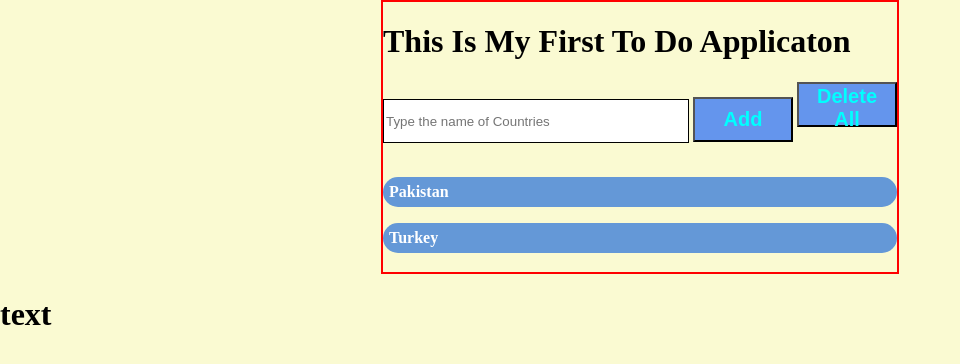
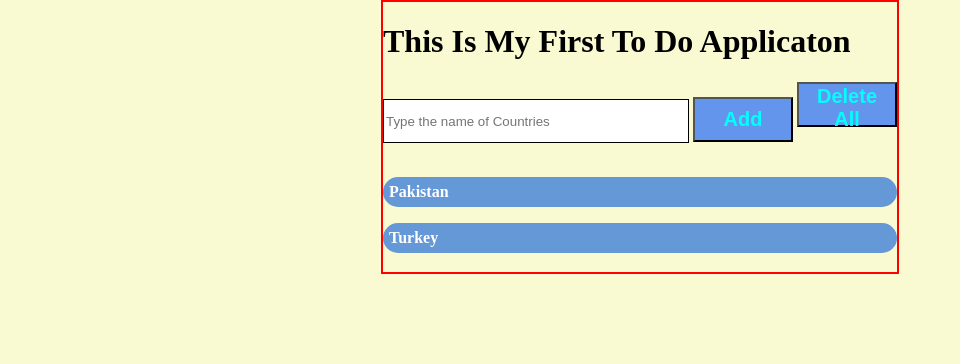
Before and after one commit to shermuhammad786/todoApp, a plain HTML site: page New folder/index.html in a window 1280 px wide. Shown: the whole page, without its empty margins (0-960 px from the left). Drawn offline with Linux system fonts and the light colour scheme.

Commit message:
sir Sufiyan testing file 15 oct 2K23

```diff
--- a/New folder/index.html
+++ b/New folder/index.html
@@ -27,7 +27,7 @@
 </div>
 <!-- <input onclick="dele()" type="button" value="sher"> -->
     <!-- <div onclick="del" id="sher"></div> -->
-    <h1>text</h1>
+
 </body>
 <script src="app.js"></script>
 </html>
```
